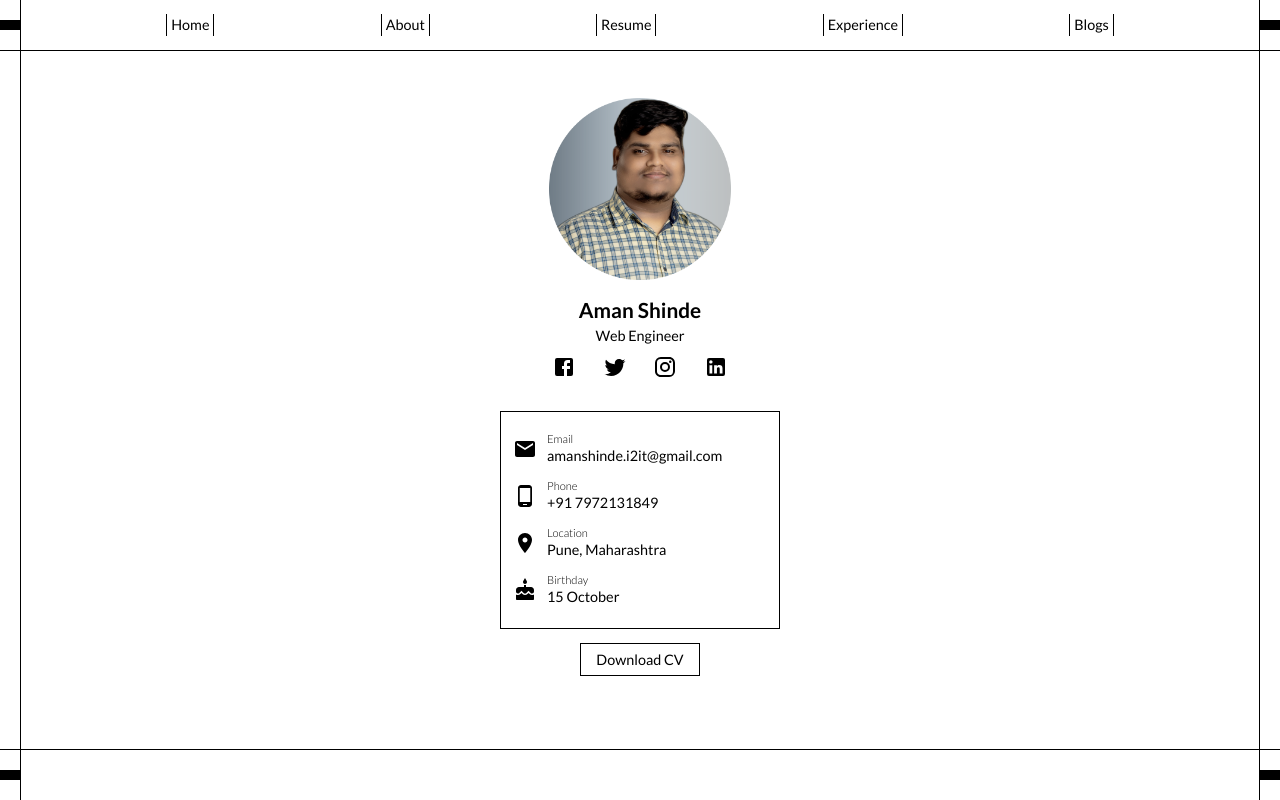
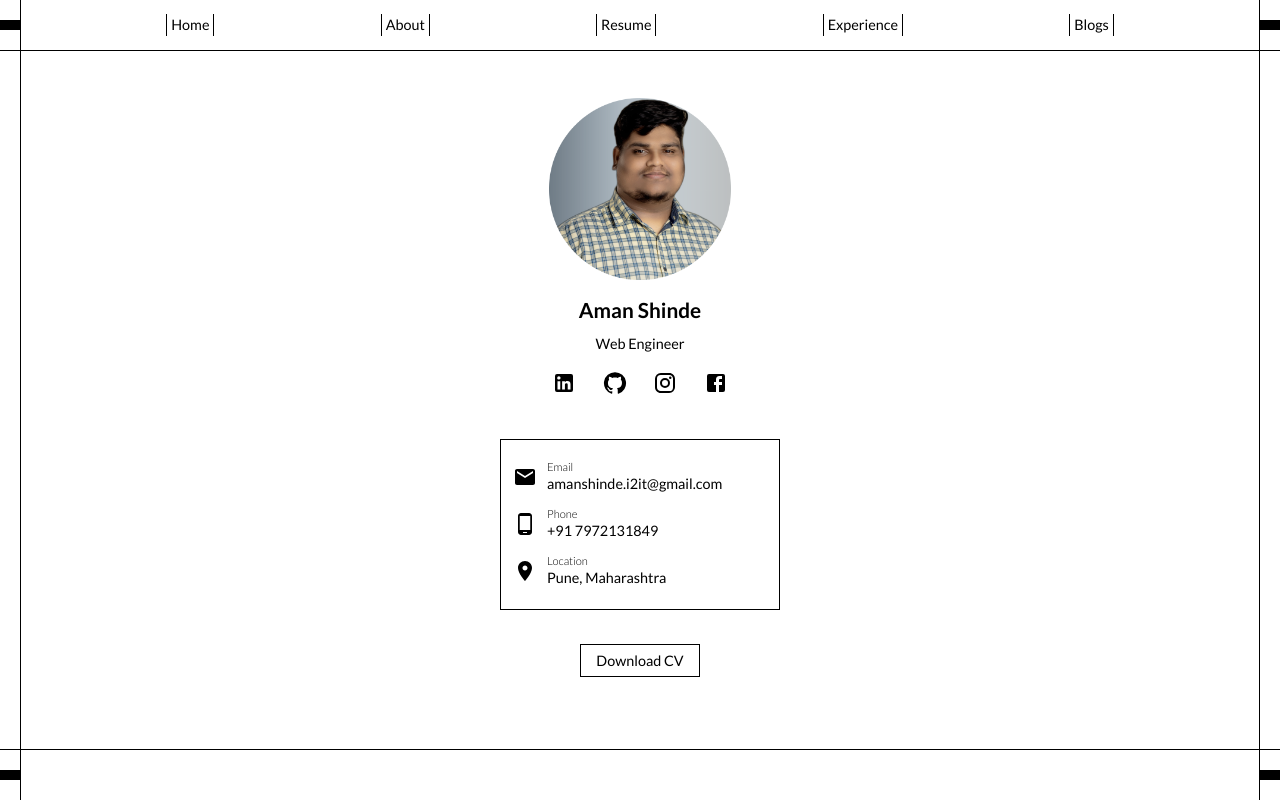
Before and after one commit to Aman-Shinde/portfolio, a React (Vite) app: page / in a window 1280 px wide. Built offline with nearby package versions, Linux system fonts and the light colour scheme.

Commit message:
links added

```diff
--- a/src/sections/About.jsx
+++ b/src/sections/About.jsx
@@ -30,8 +30,8 @@ const cardContainerStyle = {
 function About() {
   const data = [
     { description: 'Years of IT Experiance', title: '3+' },
-    { description: 'Open Source Contributions', title: '50+' },
-    { description: 'Hackathons Participated', title: '8+' },
+    { description: 'Completed Projects', title: '5+' },
+    { description: 'Technical Skills', title: '15+' },
     { description: 'Blog Articles Published', title: '4+' }
   ];
 
--- a/src/sections/Home.jsx
+++ b/src/sections/Home.jsx
@@ -1,13 +1,12 @@
 import React from 'react'
 import { Box, Stack, Link } from '@mui/material';
 import FacebookIcon from '@mui/icons-material/Facebook';
-import TwitterIcon from '@mui/icons-material/Twitter';
 import InstagramIcon from '@mui/icons-material/Instagram';
 import LinkedInIcon from '@mui/icons-material/LinkedIn';
 import EmailIcon from '@mui/icons-material/Email';
 import PhoneAndroidIcon from '@mui/icons-material/PhoneAndroid';
 import LocationOnIcon from '@mui/icons-material/LocationOn';
-import CakeIcon from '@mui/icons-material/Cake';
+import GitHubIcon from '@mui/icons-material/GitHub';
 
 function Home() {
 
@@ -39,7 +38,7 @@ function Home() {
     const contactInfoContainerStyle = {
         width: "100%",
         margin: "0px auto",
-        marginTop: "32px",
+        marginTop: "40px",
         textAlign: "center",
         padding: "20px 12px",
         border: "0.5px solid black"
@@ -60,13 +59,26 @@ function Home() {
 
                 <p className="font-size-lg lato-bold" style={nameStyle}> <b> Aman Shinde </b> </p>
 
-                <p className="font-size-md lato-regular" style={{ margin: "0px auto", marginBottom: "8px" }}> Web Engineer </p>
+                <p className="font-size-md lato-regular" style={{ margin: "0px auto", marginBottom: "16px", marginTop: "8px" }}> Web Engineer </p>
 
                 <Stack direction="row" justifyContent="space-between" sx={{ width: "90%", margin: "0px auto" }}>
-                    <FacebookIcon />
-                    <TwitterIcon />
-                    <InstagramIcon />
-                    <LinkedInIcon />
+
+                    <Box component='a' href='https://www.linkedin.com/in/aman-shinde' target='_blank' sx={{cursor: 'pointer', textDecoration: 'none', color: 'inherit'}}>
+                        <LinkedInIcon />
+                    </Box>
+
+                    <Box component='a' href='https://github.com/Aman-Shinde/' target='_blank' sx={{cursor: 'pointer', textDecoration: 'none', color: 'inherit'}}>
+                        <GitHubIcon />
+                    </Box>
+
+                    <Box component='a' href='' target='_blank' sx={{cursor: 'pointer', textDecoration: 'none', color: 'inherit'}}>
+                        <InstagramIcon />
+                    </Box>
+
+                    <Box component='a' href='' target='_blank' sx={{cursor: 'pointer', textDecoration: 'none', color: 'inherit'}}>
+                        <FacebookIcon />
+                    </Box>
+
                 </Stack>
 
             </Box>
@@ -89,7 +101,7 @@ function Home() {
                     </Box>
                 </Stack>
 
-                <Stack direction="row" alignItems="center" sx={contactInfoItemStyle}>
+                <Stack direction="row" alignItems="center" sx={{contactInfoItemStyle, mb: 0}}>
                     <LocationOnIcon sx={{ mr: "10px" }} />
                     <Box textAlign="left">
                         <p className="font-size-sm lato-light"> Location </p>
@@ -97,17 +109,17 @@ function Home() {
                     </Box>
                 </Stack>
 
-                <Stack direction="row" alignItems="center">
+                {/* <Stack direction="row" alignItems="center">
                     <CakeIcon sx={{ mr: "10px" }} />
                     <Box textAlign="left">
                         <p className="font-size-sm lato-light"> Birthday </p>
                         <p className="font-size-md lato-regular"> 15 October </p>
                     </Box>
-                </Stack>
+                </Stack> */}
 
             </Box>
 
-            <Box sx={{ width: "100%", margin: "0px auto", marginTop: "20px", textAlign: "center" }}>
+            <Box sx={{ width: "100%", margin: "0px auto", marginTop: "40px", textAlign: "center" }}>
                 <Link href={`${BASE_URL}resume.pdf`} rel="noopener noreferrer" className="font-size-md lato-regular" sx={{ textDecoration: "none", cursor: "pointer", padding: "7px 15px", color: "black", border: "1px solid black", borderRadius: "0", textTransform: "capitalize", '&:hover': { backgroundColor: "black", color: "white" } }}>
                     Download CV
                 </Link>
```
Also changed, not shown: 1 other file (tests, documents, lock files or other folders).
